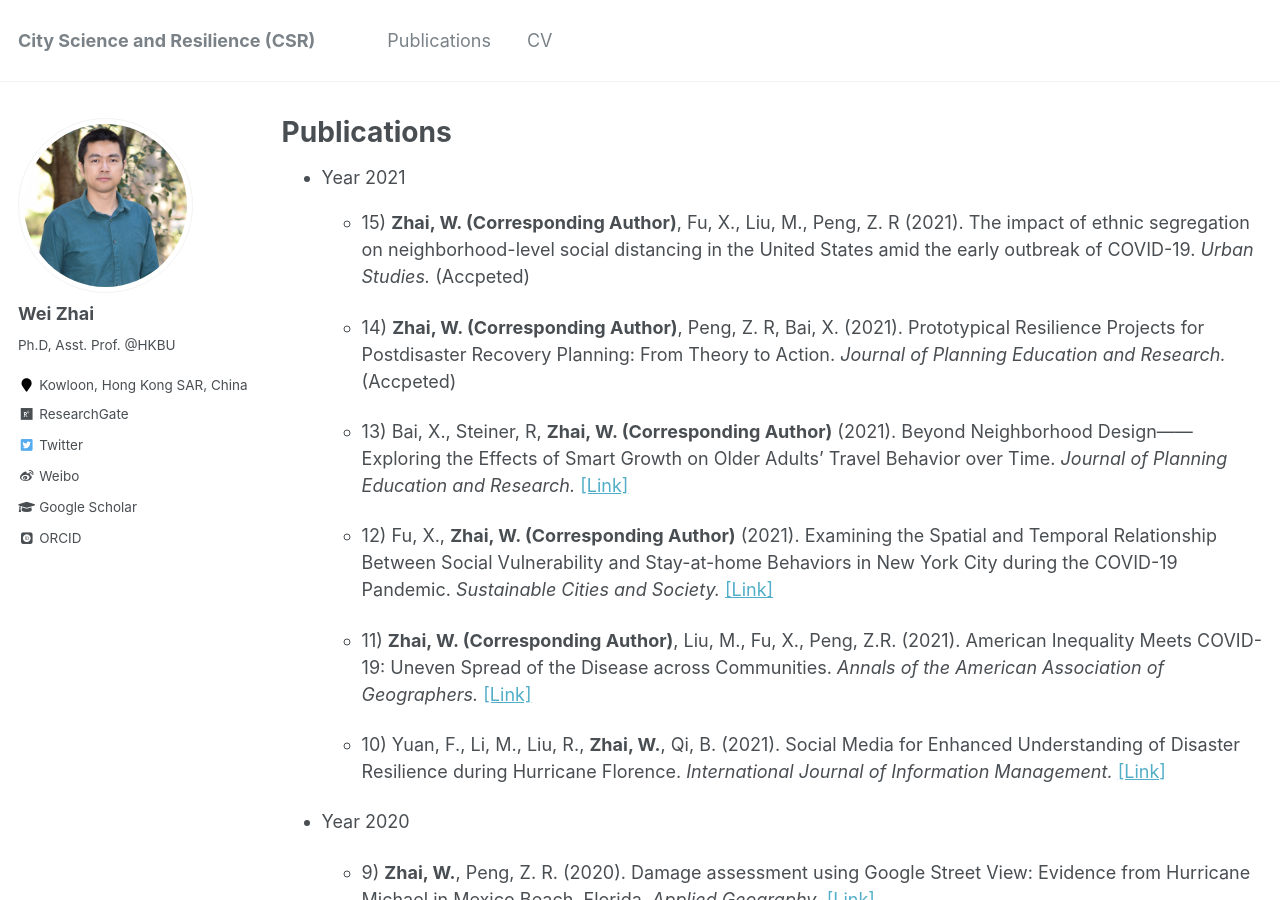
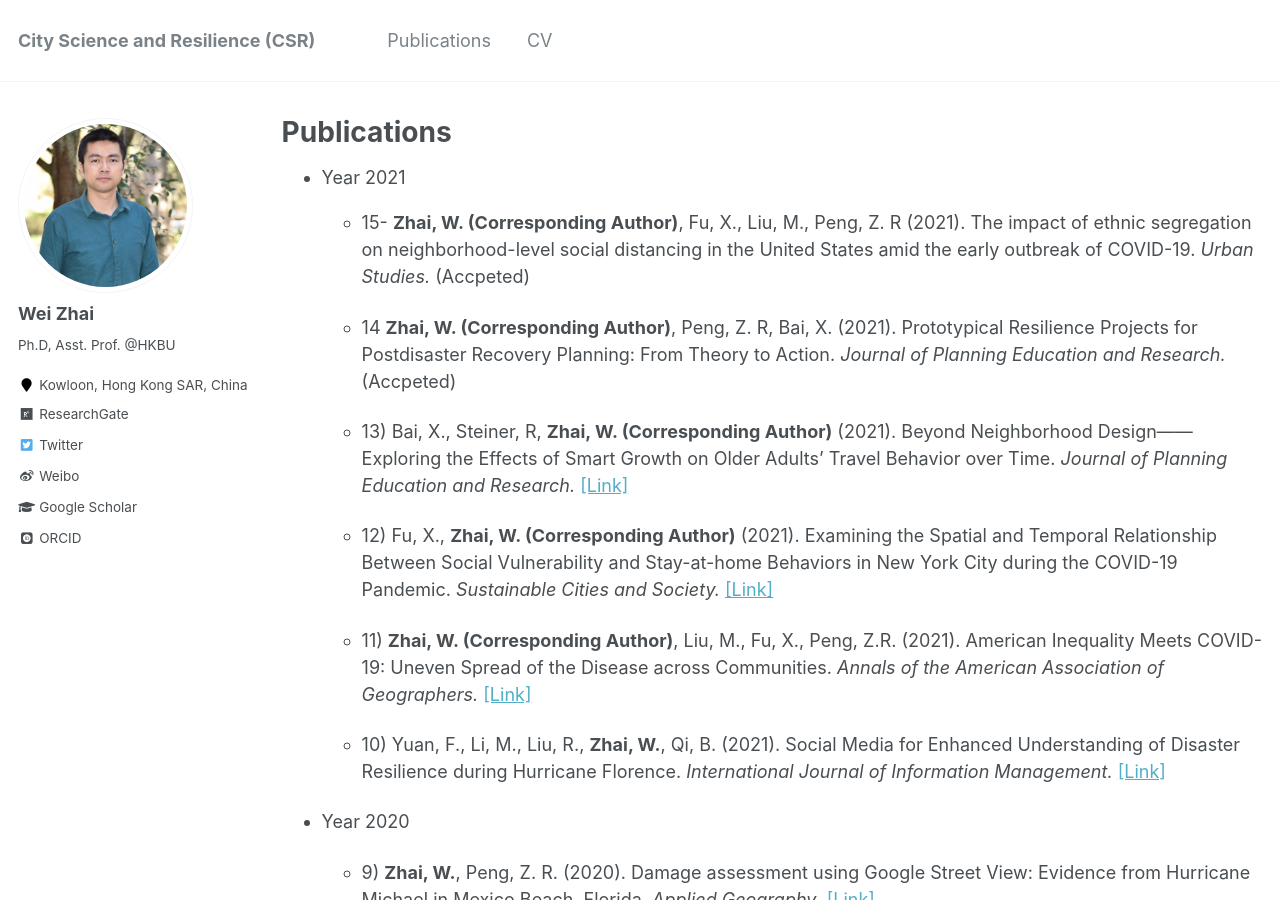
Before and after one commit to skywalkerzhai/weizhai.github.io, a Jekyll site: the page built from _pages/publications.md, in a window 1280 px wide and 900 px high. Built offline with Jekyll 4.4.1, drawn with Linux system fonts in a browser that asks for light colours; some web fonts are replaced.

```diff
--- a/_pages/publications.md
+++ b/_pages/publications.md
@@ -6,9 +6,9 @@ author_profile: true
 ---
 
 * Year 2021
-  * 15) **Zhai, W. (Corresponding Author)**, Fu, X., Liu, M., Peng, Z. R (2021). The impact of ethnic segregation on neighborhood-level social distancing in the United States amid the early outbreak of COVID-19. *Urban Studies.* (Accpeted)
+  * 15- **Zhai, W. (Corresponding Author)**, Fu, X., Liu, M., Peng, Z. R (2021). The impact of ethnic segregation on neighborhood-level social distancing in the United States amid the early outbreak of COVID-19. *Urban Studies.* (Accpeted)
 
-  * 14) **Zhai, W. (Corresponding Author)**, Peng, Z. R, Bai, X. (2021). Prototypical Resilience Projects for Postdisaster Recovery Planning: From Theory to Action. *Journal of Planning Education and Research.* (Accpeted)
+  * 14 **Zhai, W. (Corresponding Author)**, Peng, Z. R, Bai, X. (2021). Prototypical Resilience Projects for Postdisaster Recovery Planning: From Theory to Action. *Journal of Planning Education and Research.* (Accpeted)
 
   * 13) Bai, X., Steiner, R, **Zhai, W. (Corresponding Author)** (2021). Beyond Neighborhood Design——Exploring the Effects of Smart Growth on Older Adults’ Travel Behavior over Time. *Journal of Planning Education and Research.* [[Link]](https://doi.org/10.1177/0739456X211020352)
 
```
